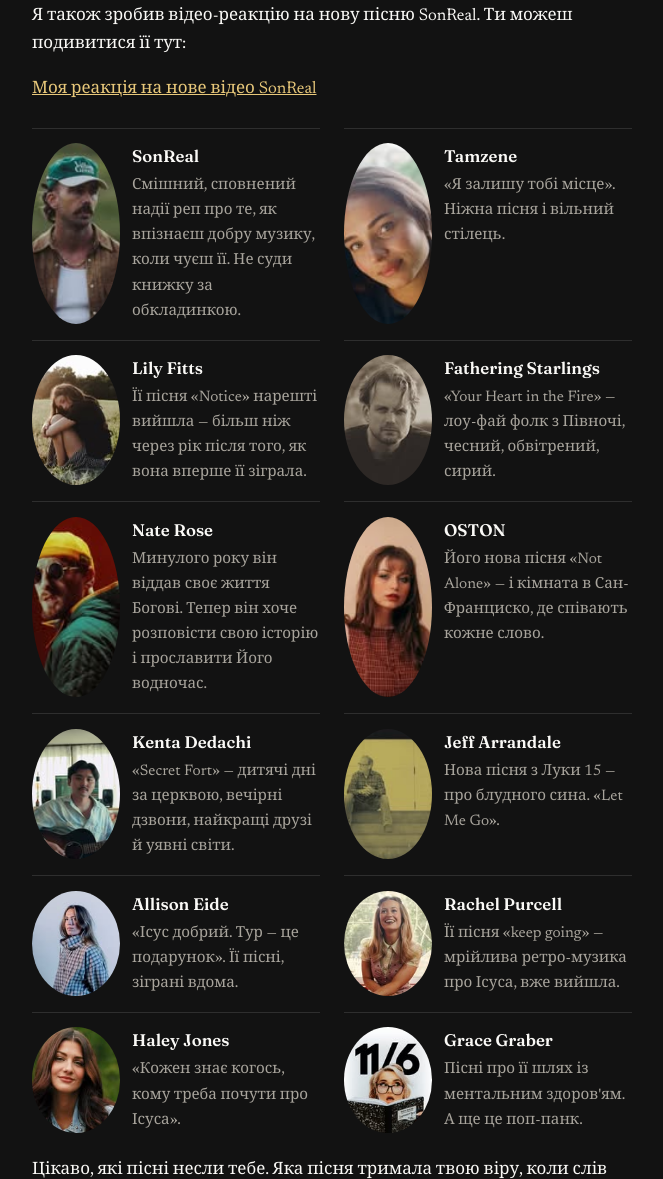
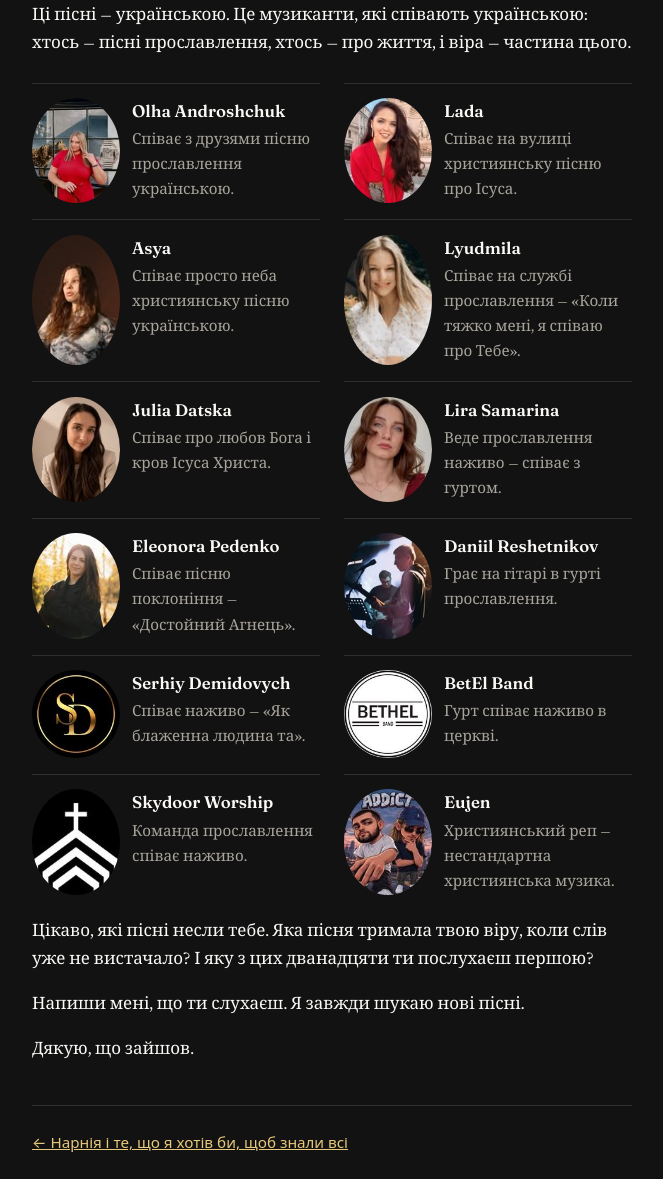
Before and after one commit to streamjonathan/jonathanmccallum-uk, an Eleventy site: page content/posts/2026-11-23-music-and-faith.md in a window 1280 px wide. Shown: the part 664-1843 px from the top of the page, without its empty margins (308-971 px from the left). Built offline with nearby package versions, Linux system fonts and the light colour scheme; Eleventy itself is replaced by a stand-in of ours; files that its build step writes are made by us from their sources.

Commit message:
Music and Faith: feature local-language musicians (12 artists) [uk]

```diff
--- a/content/posts/2026-11-23-music-and-faith.md
+++ b/content/posts/2026-11-23-music-and-faith.md
@@ -3,7 +3,7 @@ title: "Музика і віра"
 date: 2026-11-23
 slug: music-and-faith
 draft: false
-shareImage: /images/music-faith/sonreal.jpg
+shareImage: /images/music-faith/olhaandroshchuk.jpg
 ---
 
 Я багато часу слухаю музикантів в Instagram. Ось декілька, кого я слухав останнім часом.
@@ -14,70 +14,68 @@ shareImage: /images/music-faith/sonreal.jpg
 
 Вони не всі співають пісні прославлення. Більшість просто співає про життя, і віра — частина цього. Саме це мені в них подобається. Торкнись картки, щоб подивитися пісню в Instagram.
 
-Я також зробив відео-реакцію на нову пісню SonReal. Ти можеш подивитися її тут:
-
-[Моя реакція на нове відео SonReal](https://www.youtube.com/shorts/wePjZMr6beE)
+Ці пісні — українською. Це музиканти, які співають українською: хтось — пісні прославлення, хтось — про життя, і віра — частина цього.
 
 <div class="ig-grid">
-<a class="ig-card" href="https://www.instagram.com/reel/DgBgmKwB84s/" target="_blank" rel="noopener">
-<img class="ig-card__img" src="/images/music-faith/sonreal.jpg" alt="SonReal" loading="lazy" width="150" height="150">
-<span class="ig-card__text"><span class="ig-card__name">SonReal</span>
-<span class="ig-card__note">Смішний, сповнений надії реп про те, як впізнаєш добру музику, коли чуєш її. Не суди книжку за обкладинкою.</span></span>
+<a class="ig-card" href="https://www.instagram.com/reel/DY2Lq78RIcO/" target="_blank" rel="noopener">
+<img class="ig-card__img" src="/images/music-faith/olhaandroshchuk.jpg" alt="Olha Androshchuk" loading="lazy" width="150" height="150">
+<span class="ig-card__text"><span class="ig-card__name">Olha Androshchuk</span>
+<span class="ig-card__note">Співає з друзями пісню прославлення українською.</span></span>
 </a>
-<a class="ig-card" href="https://www.instagram.com/reel/DgDnpYFAUjr/" target="_blank" rel="noopener">
-<img class="ig-card__img" src="/images/music-faith/tamzene.jpg" alt="Tamzene" loading="lazy" width="150" height="150">
-<span class="ig-card__text"><span class="ig-card__name">Tamzene</span>
-<span class="ig-card__note">«Я залишу тобі місце». Ніжна пісня і вільний стілець.</span></span>
+<a class="ig-card" href="https://www.instagram.com/reel/DWwaDpAAu9m/" target="_blank" rel="noopener">
+<img class="ig-card__img" src="/images/music-faith/lada_sing.jpg" alt="Lada" loading="lazy" width="150" height="150">
+<span class="ig-card__text"><span class="ig-card__name">Lada</span>
+<span class="ig-card__note">Співає на вулиці християнську пісню про Ісуса.</span></span>
 </a>
-<a class="ig-card" href="https://www.instagram.com/reel/Df5X6L3K-3W/" target="_blank" rel="noopener">
-<img class="ig-card__img" src="/images/music-faith/lilyfittsmusic.jpg" alt="Lily Fitts" loading="lazy" width="150" height="150">
-<span class="ig-card__text"><span class="ig-card__name">Lily Fitts</span>
-<span class="ig-card__note">Її пісня «Notice» нарешті вийшла — більш ніж через рік після того, як вона вперше її зіграла.</span></span>
+<a class="ig-card" href="https://www.instagram.com/reel/Ddr0fdnRo_L/" target="_blank" rel="noopener">
+<img class="ig-card__img" src="/images/music-faith/nastya_tkachuuk.jpg" alt="Asya" loading="lazy" width="150" height="150">
+<span class="ig-card__text"><span class="ig-card__name">Asya</span>
+<span class="ig-card__note">Співає просто неба християнську пісню українською.</span></span>
 </a>
-<a class="ig-card" href="https://www.instagram.com/reel/DgE-ybeI6ko/" target="_blank" rel="noopener">
-<img class="ig-card__img" src="/images/music-faith/fatheringstarlings.jpg" alt="Fathering Starlings" loading="lazy" width="150" height="150">
-<span class="ig-card__text"><span class="ig-card__name">Fathering Starlings</span>
-<span class="ig-card__note">«Your Heart in the Fire» — лоу-фай фолк з Півночі, чесний, обвітрений, сирий.</span></span>
+<a class="ig-card" href="https://www.instagram.com/reel/DCzW8usSofd/" target="_blank" rel="noopener">
+<img class="ig-card__img" src="/images/music-faith/lyudmilka__h_vasovchyk.jpg" alt="Lyudmila" loading="lazy" width="150" height="150">
+<span class="ig-card__text"><span class="ig-card__name">Lyudmila</span>
+<span class="ig-card__note">Співає на службі прославлення — «Коли тяжко мені, я співаю про Тебе».</span></span>
 </a>
-<a class="ig-card" href="https://www.instagram.com/reel/DfkSMZhpium/" target="_blank" rel="noopener">
-<img class="ig-card__img" src="/images/music-faith/naterosemusic.jpg" alt="Nate Rose" loading="lazy" width="150" height="150">
-<span class="ig-card__text"><span class="ig-card__name">Nate Rose</span>
-<span class="ig-card__note">Минулого року він віддав своє життя Богові. Тепер він хоче розповісти свою історію і прославити Його водночас.</span></span>
+<a class="ig-card" href="https://www.instagram.com/reel/DesJG7rI4UJ/" target="_blank" rel="noopener">
+<img class="ig-card__img" src="/images/music-faith/yuliia_vocal_coach.jpg" alt="Julia Datska" loading="lazy" width="150" height="150">
+<span class="ig-card__text"><span class="ig-card__name">Julia Datska</span>
+<span class="ig-card__note">Співає про любов Бога і кров Ісуса Христа.</span></span>
 </a>
-<a class="ig-card" href="https://www.instagram.com/p/DgBMyeNkkyO/" target="_blank" rel="noopener">
-<img class="ig-card__img" src="/images/music-faith/ostonmusic.jpg" alt="OSTON" loading="lazy" width="150" height="150">
-<span class="ig-card__text"><span class="ig-card__name">OSTON</span>
-<span class="ig-card__note">Його нова пісня «Not Alone» — і кімната в Сан-Франциско, де співають кожне слово.</span></span>
+<a class="ig-card" href="https://www.instagram.com/reel/DJUtqi2NqLW/" target="_blank" rel="noopener">
+<img class="ig-card__img" src="/images/music-faith/lirasamarinaa.jpg" alt="Lira Samarina" loading="lazy" width="150" height="150">
+<span class="ig-card__text"><span class="ig-card__name">Lira Samarina</span>
+<span class="ig-card__note">Веде прославлення наживо — співає з гуртом.</span></span>
 </a>
-<a class="ig-card" href="https://www.instagram.com/reel/Df1qtokoyBh/" target="_blank" rel="noopener">
-<img class="ig-card__img" src="/images/music-faith/kenta_dedachi.jpg" alt="Kenta Dedachi" loading="lazy" width="150" height="150">
-<span class="ig-card__text"><span class="ig-card__name">Kenta Dedachi</span>
-<span class="ig-card__note">«Secret Fort» — дитячі дні за церквою, вечірні дзвони, найкращі друзі й уявні світи.</span></span>
+<a class="ig-card" href="https://www.instagram.com/reel/DfnH8NtMBVv/" target="_blank" rel="noopener">
+<img class="ig-card__img" src="/images/music-faith/eleonora_pedenko.jpg" alt="Eleonora Pedenko" loading="lazy" width="150" height="150">
+<span class="ig-card__text"><span class="ig-card__name">Eleonora Pedenko</span>
+<span class="ig-card__note">Співає пісню поклоніння — «Достойний Агнець».</span></span>
 </a>
-<a class="ig-card" href="https://www.instagram.com/reel/DfCRnSiPXa5/" target="_blank" rel="noopener">
-<img class="ig-card__img" src="/images/music-faith/jeffarrandale.jpg" alt="Jeff Arrandale" loading="lazy" width="150" height="150">
-<span class="ig-card__text"><span class="ig-card__name">Jeff Arrandale</span>
-<span class="ig-card__note">Нова пісня з Луки 15 — про блудного сина. «Let Me Go».</span></span>
+<a class="ig-card" href="https://www.instagram.com/reel/DMiGmesIiWN/" target="_blank" rel="noopener">
+<img class="ig-card__img" src="/images/music-faith/daniel_reshetnikov.jpg" alt="Daniil Reshetnikov" loading="lazy" width="150" height="150">
+<span class="ig-card__text"><span class="ig-card__name">Daniil Reshetnikov</span>
+<span class="ig-card__note">Грає на гітарі в гурті прославлення.</span></span>
 </a>
-<a class="ig-card" href="https://www.instagram.com/reel/Df71X0lzZsN/" target="_blank" rel="noopener">
-<img class="ig-card__img" src="/images/music-faith/allison_eide.jpg" alt="Allison Eide" loading="lazy" width="150" height="150">
-<span class="ig-card__text"><span class="ig-card__name">Allison Eide</span>
-<span class="ig-card__note">«Ісус добрий. Тур — це подарунок». Її пісні, зіграні вдома.</span></span>
+<a class="ig-card" href="https://www.instagram.com/reel/DehcZJPjalM/" target="_blank" rel="noopener">
+<img class="ig-card__img" src="/images/music-faith/demidovichs.jpg" alt="Serhiy Demidovych" loading="lazy" width="150" height="150">
+<span class="ig-card__text"><span class="ig-card__name">Serhiy Demidovych</span>
+<span class="ig-card__note">Співає наживо — «Як блаженна людина та».</span></span>
 </a>
-<a class="ig-card" href="https://www.instagram.com/reel/DgD31mXBDcn/" target="_blank" rel="noopener">
-<img class="ig-card__img" src="/images/music-faith/rachelpurcellmusic.jpg" alt="Rachel Purcell" loading="lazy" width="150" height="150">
-<span class="ig-card__text"><span class="ig-card__name">Rachel Purcell</span>
-<span class="ig-card__note">Її пісня «keep going» — мрійлива ретро-музика про Ісуса, вже вийшла.</span></span>
+<a class="ig-card" href="https://www.instagram.com/reel/DP7IqyUjZJv/" target="_blank" rel="noopener">
+<img class="ig-card__img" src="/images/music-faith/betelband.jpg" alt="BetEl Band" loading="lazy" width="150" height="150">
+<span class="ig-card__text"><span class="ig-card__name">BetEl Band</span>
+<span class="ig-card__note">Гурт співає наживо в церкві.</span></span>
 </a>
-<a class="ig-card" href="https://www.instagram.com/reel/Df9vziqCJtC/" target="_blank" rel="noopener">
-<img class="ig-card__img" src="/images/music-faith/haleyjonesofficial.jpg" alt="Haley Jones" loading="lazy" width="150" height="150">
-<span class="ig-card__text"><span class="ig-card__name">Haley Jones</span>
-<span class="ig-card__note">«Кожен знає когось, кому треба почути про Ісуса».</span></span>
+<a class="ig-card" href="https://www.instagram.com/reel/DIHbKq6s_0Z/" target="_blank" rel="noopener">
+<img class="ig-card__img" src="/images/music-faith/skydoorworship.jpg" alt="Skydoor Worship" loading="lazy" width="150" height="150">
+<span class="ig-card__text"><span class="ig-card__name">Skydoor Worship</span>
+<span class="ig-card__note">Команда прославлення співає наживо.</span></span>
 </a>
-<a class="ig-card" href="https://www.instagram.com/reel/DgAmATaizM0/" target="_blank" rel="noopener">
-<img class="ig-card__img" src="/images/music-faith/gracegrabermusic.jpg" alt="Grace Graber" loading="lazy" width="150" height="150">
-<span class="ig-card__text"><span class="ig-card__name">Grace Graber</span>
-<span class="ig-card__note">Пісні про її шлях із ментальним здоров'ям. А ще це поп-панк.</span></span>
+<a class="ig-card" href="https://www.instagram.com/reel/DfSztKBqVmz/" target="_blank" rel="noopener">
+<img class="ig-card__img" src="/images/music-faith/prod_by_eujen.jpg" alt="Eujen" loading="lazy" width="150" height="150">
+<span class="ig-card__text"><span class="ig-card__name">Eujen</span>
+<span class="ig-card__note">Християнський реп — нестандартна християнська музика.</span></span>
 </a>
 </div>
 
```
Also changed, not shown: content/images/music-faith/betelband.jpg (added), content/images/music-faith/daniel_reshetnikov.jpg (added), content/images/music-faith/demidovichs.jpg (added), content/images/music-faith/eleonora_pedenko.jpg (added), content/images/music-faith/lada_sing.jpg (added), content/images/music-faith/lirasamarinaa.jpg (added), content/images/music-faith/lyudmilka__h_vasovchyk.jpg (added), content/images/music-faith/nastya_tkachuuk.jpg (added), content/images/music-faith/olhaandroshchuk.jpg (added), content/images/music-faith/prod_by_eujen.jpg (added), content/images/music-faith/skydoorworship.jpg (added), content/images/music-faith/yuliia_vocal_coach.jpg (added).
